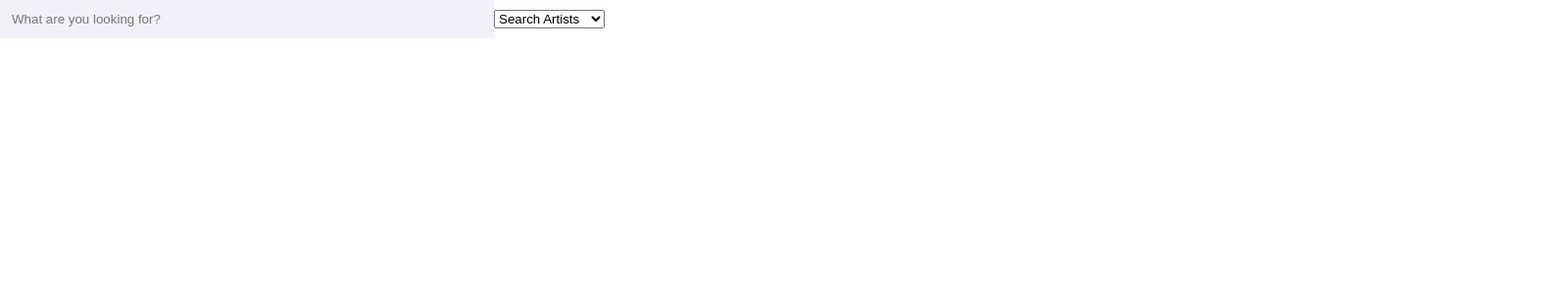
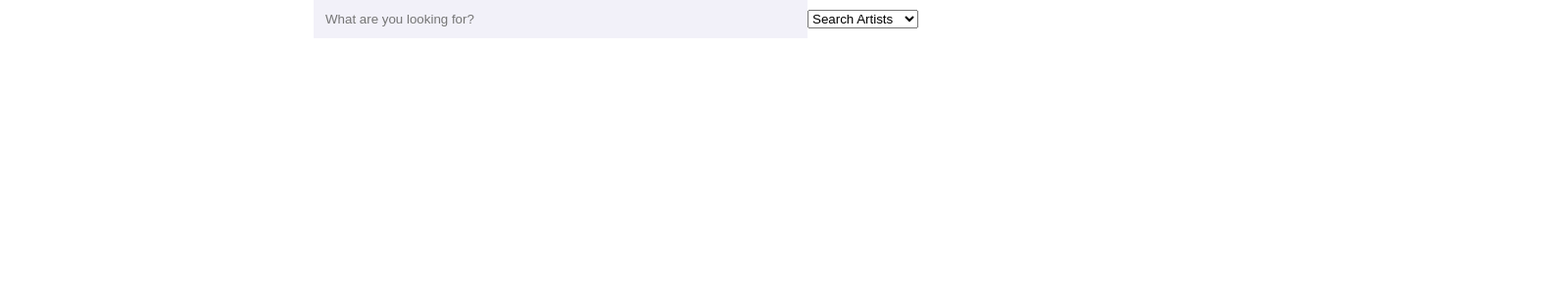
Before and after one commit to PaulMoineEnioka/SpotifyPedia, a React (Create React App) app in the folder spotify-pedia/: page / in a window 1280 px wide. Shown: the top 300 px of the page at 98% size, 1600 px wide, since content can reach past the window. Built offline with nearby package versions, Linux system fonts and the light colour scheme.

Commit message:
Centered Search bar

```diff
--- a/spotify-pedia/src/components/SearchBar.js
+++ b/spotify-pedia/src/components/SearchBar.js
@@ -43,7 +43,10 @@ class SearchBar extends Component {
             padding: "0.75rem"
         };
         return (
-            <div>
+            <div style={{
+                position: 'relative', left: '25%'
+            }}
+            >
                 <input
                     style={BarStyling}
                     key="search-bar"
```
